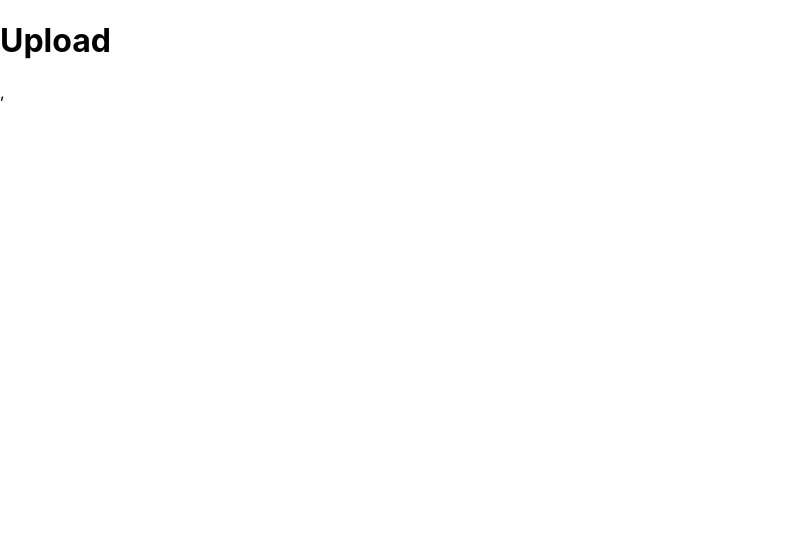
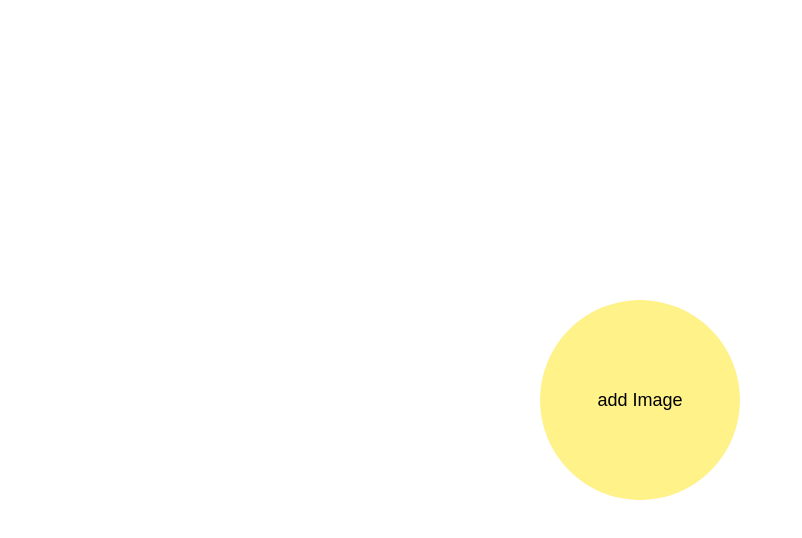
Before and after one commit to ElideZavala/prueba-nach, a React (Create React App) app: page /upload in a window 1280 px wide. Shown: the top 538 px of the page, without its empty margins (0-802 px from the left). Built offline with nearby package versions, Linux system fonts and the light colour scheme.

Commit message:
crecion de subida de images

```diff
--- a/src/index.js
+++ b/src/index.js
@@ -6,9 +6,7 @@
 
 const root = ReactDOM.createRoot(document.getElementById('root'));
 root.render(
-  <React.StrictMode>
     <App />,
-  </React.StrictMode>
 );
 
 // If you want to start measuring performance in your app, pass a function
--- a/src/pages/Upload.js
+++ b/src/pages/Upload.js
@@ -1,7 +1,49 @@
+import { useRef, useState, useEffect } from "react"
+
 const Upload = () => {
+	const [image, setImage] = useState('');
+	const [preview, setPreview] = useState('')
+	const fileInputRef = useRef('');
+
+	useEffect(() => {
+		if (image) {
+			const reader = new FileReader();
+			reader.onloadend = () => {
+				setPreview(reader.result)
+			}
+			reader.readAsDataURL(image);
+		} else {
+			setPreview(null)
+		}
+	})
+
   return (
-	 <div>
-		<h1>Upload</h1>
+	 <div className="upload">
+		<form className="upload__form">
+
+			{ preview
+				? ( <img className="upload__form--img" src={preview} onClick={() => setImage(null)}/> )
+				: (<button className="upload__form--button" onClick={(e) => {
+						e.preventDefault();
+						fileInputRef.current.click();
+						}}>
+					add Image
+					</button>
+					)}
+			<input
+				className="upload__form--input"
+				type="file"
+				ref={fileInputRef}
+				accept="image/*"
+				onChange={(e) => {
+					const file = e.target.files[0];
+					if (file && file.type.substr(0, 5) === "image") {
+						setImage(file);
+					} else {
+						setImage(null);
+					}
+				}}/>
+		</form>
 	 </div>
   )
 }
```
